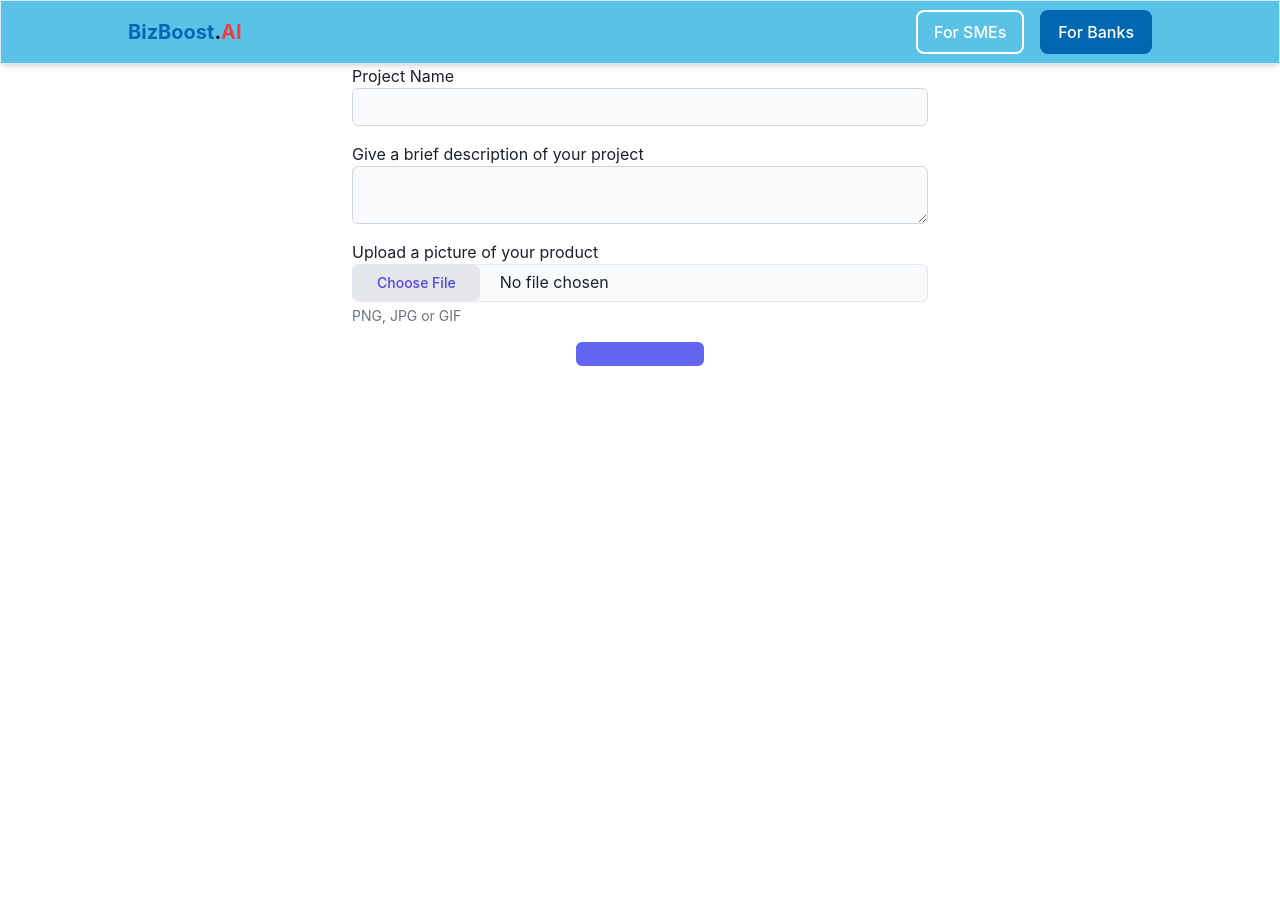
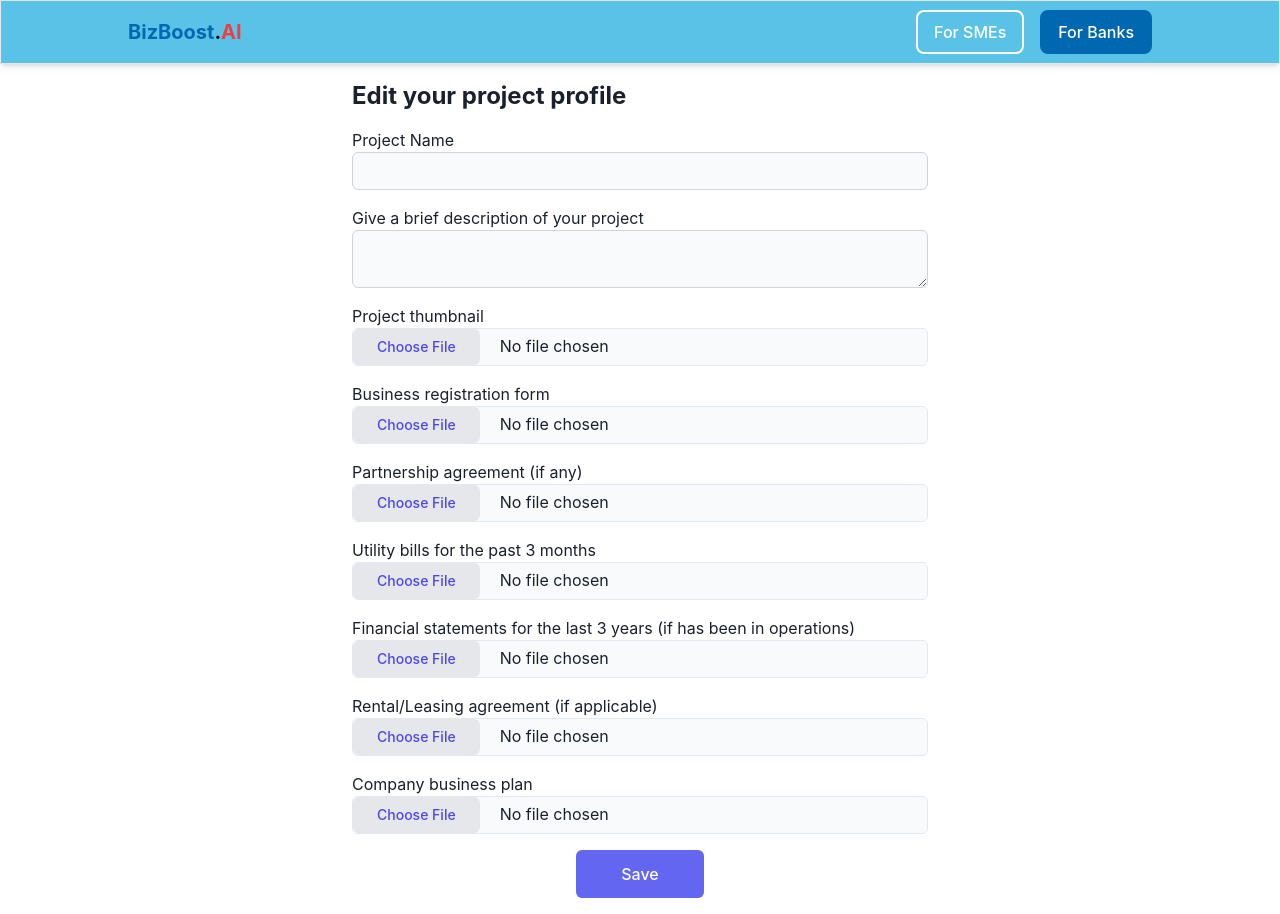
Before and after one commit to rmrt1n/rhb-hackathon, a Next.js app: page /sme/profile in a window 1280 px wide. Before the commit the page ends 800 px from the top, so only its background shows below. Built offline with nearby package versions, Linux system fonts and the light colour scheme.

Commit message:
feat: add edit project page for sme

```diff
--- a/src/pages/sme/index.tsx
+++ b/src/pages/sme/index.tsx
@@ -4,8 +4,8 @@ import { Progress } from '@chakra-ui/react'
 
 export default function Home() {
   return (
-    <div className="min-h-[calc(100vh-64px)] max-w-5xl p-4 lg:px-0 m-auto space-y-4 py-2">
-      <h1 className="my-5 text-xl font-bold mb-4 inline-block">Your Project</h1>
+    <div className="min-h-[calc(100vh-64px)] max-w-5xl p-4 lg:px-0 m-auto space-y-4 my-4">
+      <h1 className="text-xl font-bold mb-4 inline-block">Your Project</h1>
       <Link href="/sme/profile" className="mx-5 my-1 inline-block">
           <svg xmlns="http://www.w3.org/2000/svg" fill="none" viewBox="0 0 24 24" strokeWidth={1.5} stroke="currentColor" className="w-6 h-6">
             <path strokeLinecap="round" strokeLinejoin="round" d="M16.862 4.487l1.687-1.688a1.875 1.875 0 112.652 2.652L10.582 16.07a4.5 4.5 0 01-1.897 1.13L6 18l.8-2.685a4.5 4.5 0 011.13-1.897l8.932-8.931zm0 0L19.5 7.125M18 14v4.75A2.25 2.25 0 0115.75 21H5.25A2.25 2.25 0 013 18.75V8.25A2.25 2.25 0 015.25 6H10" />
--- a/src/pages/sme/profile.tsx
+++ b/src/pages/sme/profile.tsx
@@ -1,9 +1,11 @@
+import Link from 'next/link';
+
 export default function Home() {
   return (
     <>
-    <div className="space-y-4">
+    <div className="space-y-4 py-4">
       <form className="max-w-xl m-auto space-y-4" >
-
+        <h1 className="font-bold text-2xl">Edit your project profile</h1>
           <div>
             <label htmlFor="name">Project Name</label>
             <input
@@ -22,47 +24,41 @@ export default function Home() {
             />
           </div>
 
-          <div>
-            <label htmlFor="photo">Upload a picture of your product</label>
-            <input
-              // required
-              id="photo"
-              type="file"
-              className="block text-grey-500 border w-full rounded-md bg-gray-50
-                file:mr-5 file:py-2 file:px-6
-                file:rounded-md file:border-0
-                file:text-sm file:font-medium
-                file:bg-gray-200 file:text-indigo-600 file:font-bold file:hover:cursor-pointer"
-            />
-            <p className="mt-1 text-gray-500 text-sm" id="file_input_help">
-              PNG, JPG or GIF
-            </p>
-          </div>
+          <FileSubmit label="Project thumbnail" id="photo" />
+          <FileSubmit label="Business registration form" id="1" />
+          <FileSubmit label="Partnership agreement (if any)" id="2" />
+          <FileSubmit label="Utility bills for the past 3 months" id="3" />
+          <FileSubmit label="Financial statements for the last 3 years (if has been in operations)" id="4" />
+          <FileSubmit label="Rental/Leasing agreement (if applicable)" id="5" />
+          <FileSubmit label="Company business plan" id="6" />
           <div className="flex justify-center">
-            <button
-              type="submit"
+            <Link
+              href="/sme"
               className="px-4 py-3 font-medium bg-indigo-500 text-white inline-block self-end rounded-md flex justify-center min-w-[8rem] hover:bg-indigo-600 active:bg-indigo-700"
             >
-
-            </button>
+              Save
+            </Link>
           </div>
       </form>
-
-
-
-
-
-
-
-      {/* <h2>Invesment Status</h2>
-      <h2>Your Investors</h2>
-      <ul>
-        <li>RHB</li>
-        <li>HLB</li>
-        <li>UOB</li>
-        <li>CIMB</li>
-      </ul> */}
     </div>
     </>
   )
 }
+
+function FileSubmit({ label, id }) {
+  return (
+    <div>
+      <label htmlFor={id}>{ label}</label>
+      <input
+        // required
+        id={id}
+        type="file"
+        className="block text-grey-500 border w-full rounded-md bg-gray-50
+          file:mr-5 file:py-2 file:px-6
+          file:rounded-md file:border-0
+          file:text-sm file:font-medium
+          file:bg-gray-200 file:text-indigo-600 file:font-bold file:hover:cursor-pointer"
+      />
+    </div>
+  )
+}
```
